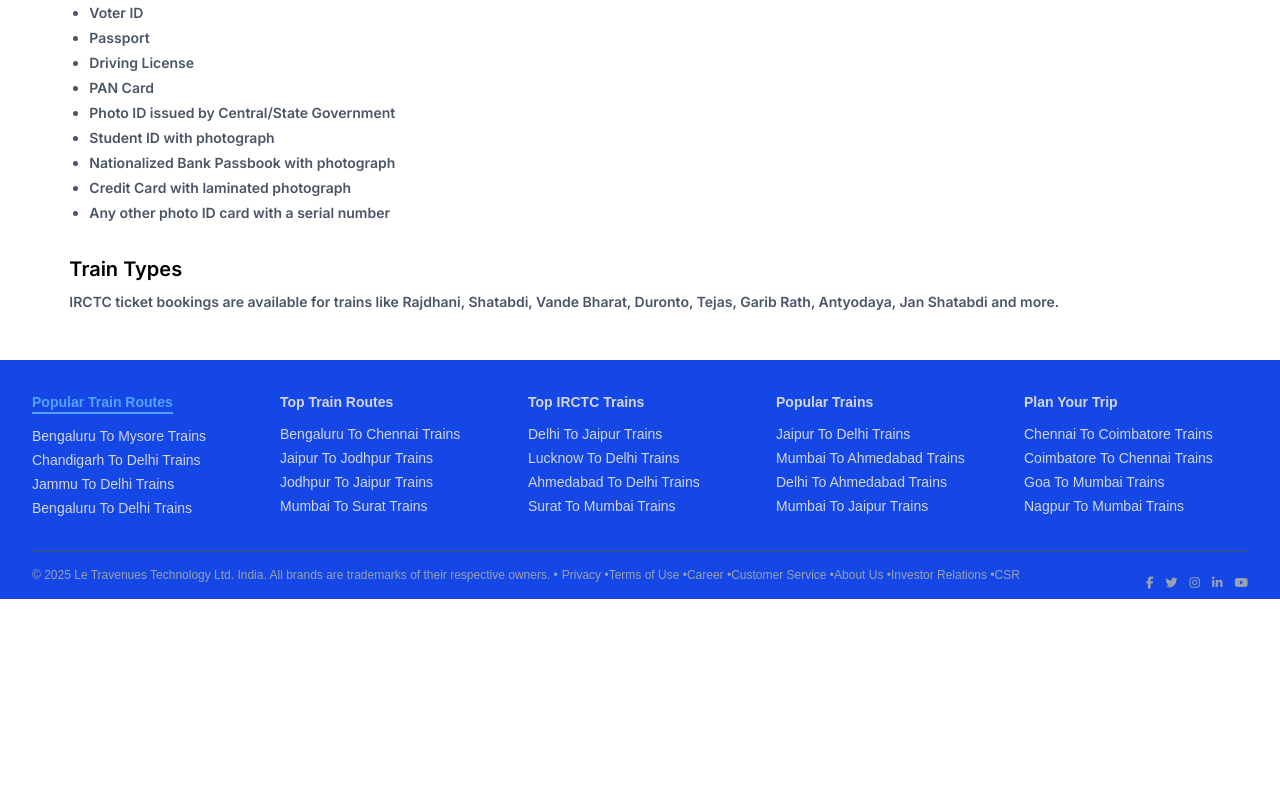
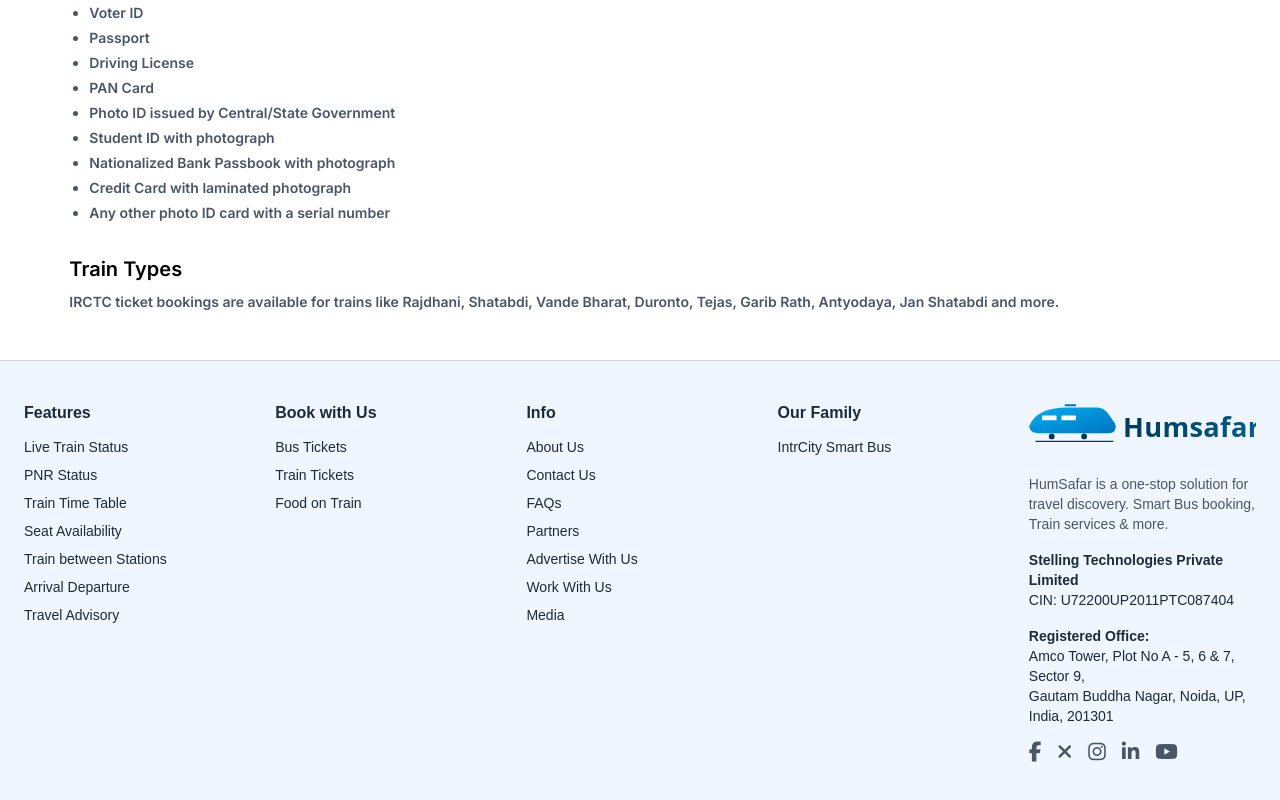
Before and after one commit to Ravi-Katiyar04/humsafar, a Next.js app: page / in a window 1280 px wide. Shown: the part 4192-4992 px from the top of the page. Before the commit the page ends 4791 px from the top, so only its background shows below. Built offline with nearby package versions, Linux system fonts and the light colour scheme.

Commit message:
fotter completed

```diff
--- a/src/components/Footer.jsx
+++ b/src/components/Footer.jsx
@@ -1,96 +1,115 @@
-import Link from 'next/link';
+'use client';
+import { useState } from 'react';
+import { useRouter } from 'next/navigation';
 
-const Footer = () => {
+export default function Footer() {
+  const router = useRouter();
+  const [open, setOpen] = useState({});
+
+  const sections = {
+    Features: [
+      { label: 'Live Train Status', path: '/live-status' },
+      { label: 'PNR Status', path: '/pnr-status' },
+      { label: 'Train Time Table', path: '/timetable' },
+      { label: 'Seat Availability', path: '/seat-availability' },
+      { label: 'Train between Stations', path: '/between-stations' },
+      { label: 'Arrival Departure', path: '/arrival-departure' },
+      { label: 'Travel Advisory', path: '/advisory' },
+    ],
+    'Book with Us': [
+      { label: 'Bus Tickets', path: '/bus-tickets' },
+      { label: 'Train Tickets', path: '/train-tickets' },
+      { label: 'Food on Train', path: '/food-on-train' },
+    ],
+    Info: [
+      { label: 'About Us', path: '/about' },
+      { label: 'Contact Us', path: '/contact' },
+      { label: 'FAQs', path: '/faqs' },
+      { label: 'Partners', path: '/partners' },
+      { label: 'Advertise With Us', path: '/advertise' },
+      { label: 'Work With Us', path: '/careers' },
+      { label: 'Media', path: '/media' },
+    ],
+    'Our Family': [
+      { label: 'IntrCity Smart Bus', path: '/intrcity-bus' },
+    ],
+  };
+
+  const toggle = (key) => {
+    setOpen((prev) => ({ ...prev, [key]: !prev[key] }));
+  };
+
+  const navigate = (path) => router.push(path);
+
   return (
-    <footer className="bg-blue-700 pt-8 text-sm text-gray-300">
-      <div className="max-w-7xl mx-auto px-4 sm:px-6 lg:px-8">
-        {/* Top Sections */}
-        <div className="grid grid-cols-2 sm:grid-cols-3 md:grid-cols-5 gap-6 pb-8 border-b border-gray-600">
-          {/* Column 1 */}
-          <div>
-            <h3 className="font-semibold text-blue-400 mb-3 border-b-2 border-blue-400 inline-block">
-              Popular Train Routes
-            </h3>
-            <ul className="space-y-1">
-              <li><Link href="#">Bengaluru To Mysore Trains</Link></li>
-              <li><Link href="#">Chandigarh To Delhi Trains</Link></li>
-              <li><Link href="#">Jammu To Delhi Trains</Link></li>
-              <li><Link href="#">Bengaluru To Delhi Trains</Link></li>
+    <footer className="bg-blue-50 border-t border-gray-300 px-6 py-10 text-gray-800">
+      <div className="max-w-7xl mx-auto grid md:grid-cols-5 gap-6">
+        {Object.entries(sections).map(([section, items]) => (
+          <div key={section}>
+            <div
+              className="flex justify-between items-center md:block cursor-pointer"
+              onClick={() => toggle(section)}
+            >
+              <h3 className="font-semibold mb-3">{section}</h3>
+              {open[section] ? (
+                <span className="md:hidden">
+                  <i className="fas fa-chevron-up" />
+                </span>
+              ) : (
+                <span className="md:hidden">
+                  <i className="fas fa-chevron-down" />
+                </span>
+              )}
+
+
+            </div>
+
+            <ul
+              className={`space-y-2 md:block ${open[section] ? 'block' : 'hidden'
+                }`}
+            >
+              {items.map((item, i) => (
+                <li
+                  key={i}
+                  onClick={() => navigate(item.path)}
+                  className="cursor-pointer text-sm hover:underline"
+                >
+                  {item.label}
+                </li>
+              ))}
             </ul>
           </div>
+        ))}
 
-          {/* Column 2 */}
-          <div>
-            <h3 className="font-semibold mb-3">Top Train Routes</h3>
-            <ul className="space-y-1">
-              <li><Link href="#">Bengaluru To Chennai Trains</Link></li>
-              <li><Link href="#">Jaipur To Jodhpur Trains</Link></li>
-              <li><Link href="#">Jodhpur To Jaipur Trains</Link></li>
-              <li><Link href="#">Mumbai To Surat Trains</Link></li>
-            </ul>
+        {/* Right Section - Company Info */}
+        <div>
+          <div className="flex items-center mb-6 text-xl font-semibold">
+            <img src="/assets/logo.svg" alt="humsafar" />
+          </div>
+          <p className="text-sm text-gray-600">
+            HumSafar is a one-stop solution for travel discovery. Smart Bus booking, Train services & more.
+          </p>
+          <div className="text-sm my-4">
+            <p className="font-semibold">Stelling Technologies Private Limited</p>
+            <p>CIN: U72200UP2011PTC087404</p>
+          </div>
+          <div className="text-sm mb-4">
+            <p className="font-semibold">Registered Office:</p>
+            <p>
+              Amco Tower, Plot No A - 5, 6 & 7, Sector 9,<br />
+              Gautam Buddha Nagar, Noida, UP, India, 201301
+            </p>
           </div>
 
-          {/* Column 3 */}
-          <div>
-            <h3 className="font-semibold mb-3">Top IRCTC Trains</h3>
-            <ul className="space-y-1">
-              <li><Link href="#">Delhi To Jaipur Trains</Link></li>
-              <li><Link href="#">Lucknow To Delhi Trains</Link></li>
-              <li><Link href="#">Ahmedabad To Delhi Trains</Link></li>
-              <li><Link href="#">Surat To Mumbai Trains</Link></li>
-            </ul>
-          </div>
-
-          {/* Column 4 */}
-          <div>
-            <h3 className="font-semibold mb-3">Popular Trains</h3>
-            <ul className="space-y-1">
-              <li><Link href="#">Jaipur To Delhi Trains</Link></li>
-              <li><Link href="#">Mumbai To Ahmedabad Trains</Link></li>
-              <li><Link href="#">Delhi To Ahmedabad Trains</Link></li>
-              <li><Link href="#">Mumbai To Jaipur Trains</Link></li>
-            </ul>
-          </div>
-
-          {/* Column 5 */}
-          <div>
-            <h3 className="font-semibold mb-3">Plan Your Trip</h3>
-            <ul className="space-y-1">
-              <li><Link href="#">Chennai To Coimbatore Trains</Link></li>
-              <li><Link href="#">Coimbatore To Chennai Trains</Link></li>
-              <li><Link href="#">Goa To Mumbai Trains</Link></li>
-              <li><Link href="#">Nagpur To Mumbai Trains</Link></li>
-            </ul>
-          </div>
-        </div>
-
-        {/* Bottom Bar */}
-        <div className="flex flex-col md:flex-row justify-between items-center mt-4 text-xs text-gray-400">
-          <div className="mb-4">
-            © 2025 Le Travenues Technology Ltd. India. All brands are trademarks of their respective owners. •
-            <span className="ml-1">
-              <Link href="#">Privacy</Link> •
-              <Link href="#">Terms of Use</Link> •
-              <Link href="#">Career</Link> •
-              <Link href="#">Customer Service</Link> •
-              <Link href="#">About Us</Link> •
-              <Link href="#">Investor Relations</Link> •
-              <Link href="#">CSR</Link>
-            </span>
-          </div>
-
-          {/* Social Icons */}
-          <div className="flex gap-3 mt-2 md:mt-0">
-            <Link href="#"><i className="fab fa-facebook-f hover:text-blue-500"></i></Link>
-            <Link href="#"><i className="fab fa-twitter hover:text-blue-500"></i></Link>
-            <Link href="#"><i className="fab fa-instagram hover:text-pink-500"></i></Link>
-            <Link href="#"><i className="fab fa-linkedin-in hover:text-blue-600"></i></Link>
-            <Link href="#"><i className="fab fa-youtube hover:text-red-500"></i></Link>
+          <div className="flex gap-4 text-xl text-gray-600 mt-2">
+            <i className="fab fa-facebook-f hover:text-blue-600 cursor-pointer" />
+            <i className="fas fa-times hover:text-red-600 cursor-pointer" />
+            <i className="fab fa-instagram hover:text-pink-600 cursor-pointer" />
+            <i className="fab fa-linkedin-in hover:text-blue-700 cursor-pointer" />
+            <i className="fab fa-youtube hover:text-red-500 cursor-pointer" />
           </div>
         </div>
       </div>
     </footer>
   );
-};
-
-export default Footer;
+}
```
Also changed, not shown: public/assets/logo.svg (added).
